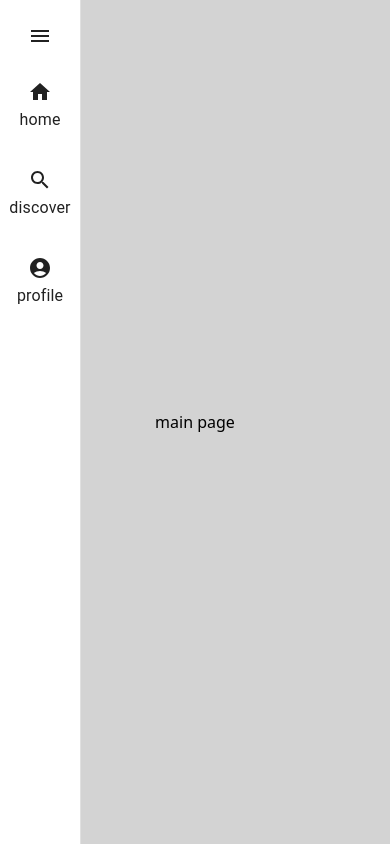
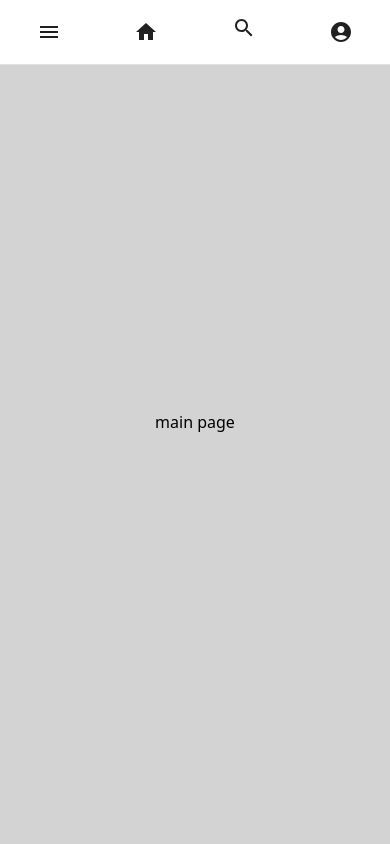
Before and after one commit to khopland/BAO301-bachelor-project, a React (Vite) app in the folder frontend/: page / in a window 390 px wide. Built offline with nearby package versions, Linux system fonts and the light colour scheme.

Commit message:
add media query for mobile (#16)

```diff
--- a/frontend/src/components/navbar/Navbar.tsx
+++ b/frontend/src/components/navbar/Navbar.tsx
@@ -3,13 +3,65 @@ import HomeIcon from '@mui/icons-material/Home'
 import SearchIcon from '@mui/icons-material/Search'
 import PersonIcon from '@mui/icons-material/AccountCircle'
 import Drawer from '@mui/material/Drawer'
-import { List, ListItem, ListItemButton, ListItemText } from '@mui/material'
+
+import {
+  List,
+  ListItem,
+  ListItemButton,
+  ListItemText,
+  useMediaQuery,
+} from '@mui/material'
 import { useNavigate } from 'react-router-dom'
 
 export function NavBar(props: {}) {
   const navigate = useNavigate()
 
+  const isMobile = useMediaQuery('(max-width: 600px)')
+
   return (
+    <>
+      {isMobile ? (
+        <>
+          <Drawer variant="permanent" anchor="top">
+            <List className="w-screen flex justify-between h-16">
+              <ListItem>
+                <ListItemButton className="flex flex-col">
+                  <MenuIcon
+                  // When I click on the menu icon, I want the menu to open
+                  />
+                </ListItemButton>
+              </ListItem>
+              <ListItem>
+                <ListItemButton
+                  className="flex flex-col"
+                  onClick={(_) => navigate('/')}
+                >
+                  <HomeIcon />
+
+                </ListItemButton>
+              </ListItem>
+              <ListItem>
+                <ListItemButton
+                  className="flex flex-col"
+                  onClick={(_) => navigate('/hi')}
+                >
+                  <SearchIcon />
+                  <ListItemText></ListItemText>
+                </ListItemButton>
+              </ListItem>
+              <ListItem>
+                <ListItemButton
+                  className="flex flex-col"
+                  onClick={(_) => navigate('/hi2')}
+                >
+                  <PersonIcon />
+
+                </ListItemButton>
+              </ListItem>
+            </List>
+          </Drawer>
+        </>
+      ) : (
         <Drawer variant="permanent">
           <List className="w-20">
             <ListItem>
@@ -23,7 +75,7 @@ export function NavBar(props: {}) {
                 onClick={(_) => navigate('/')}
               >
                 <HomeIcon />
-            <ListItemText>home</ListItemText>
+
               </ListItemButton>
             </ListItem>
             <ListItem>
@@ -46,5 +98,7 @@ export function NavBar(props: {}) {
             </ListItem>
           </List>
         </Drawer>
+      )}
+    </>
   )
 }
```
Lines whose indentation alone changed are shown as unchanged.
